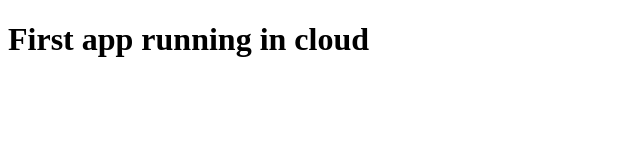
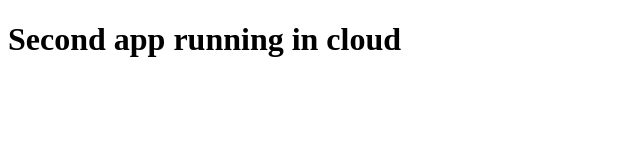
Before and after one commit to tere15/OpenshiftTemplate, a website: page index.html in a window 1280 px wide. Shown: the whole page, without its empty margins (0-640 px from the left). Drawn offline with Linux system fonts and the light colour scheme.

Commit message:
Second draft

```diff
--- a/index.html
+++ b/index.html
@@ -6,7 +6,7 @@
         <title>Hello Openshift</title>
     </head>
     <body>
-        <h1>First app running in cloud</h1>
+        <h1>Second app running in cloud</h1>
 
     </body>
 
```
